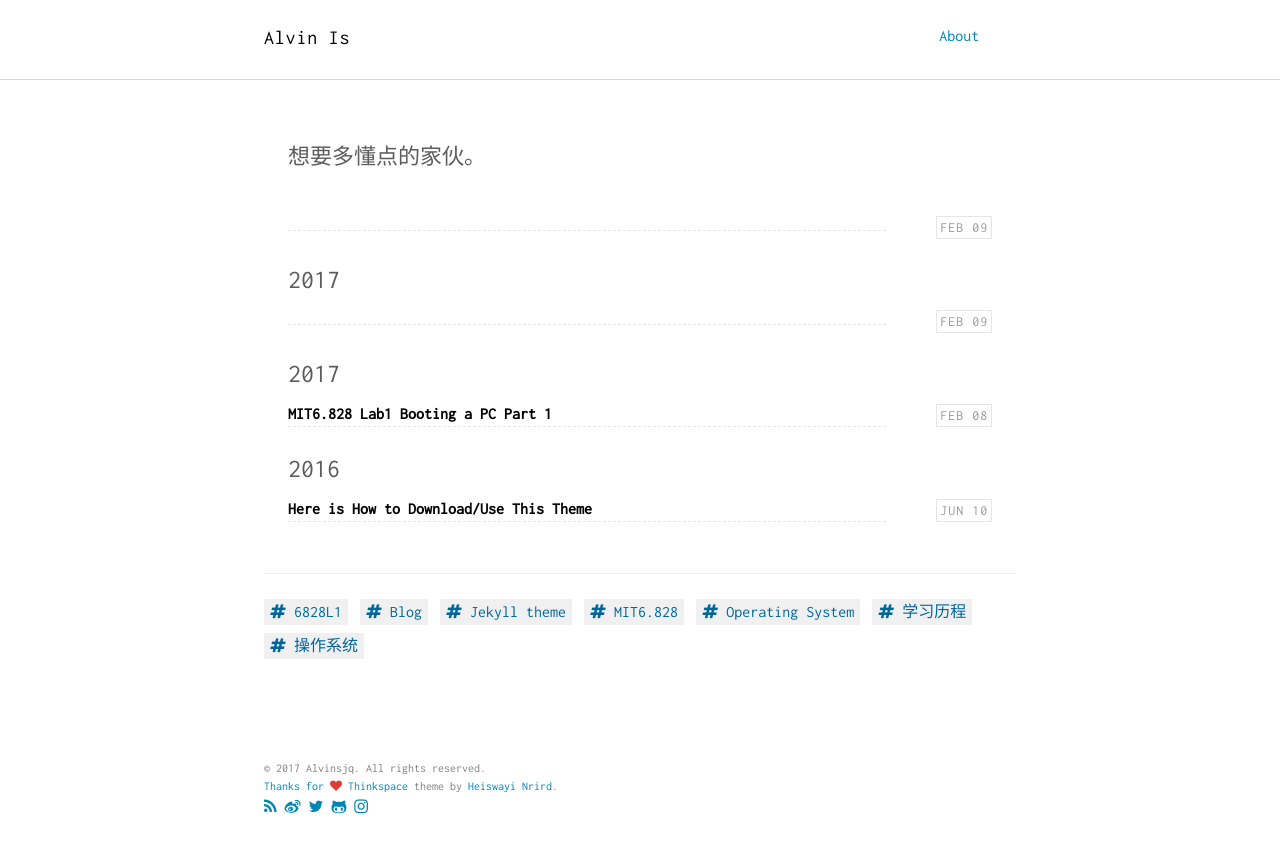
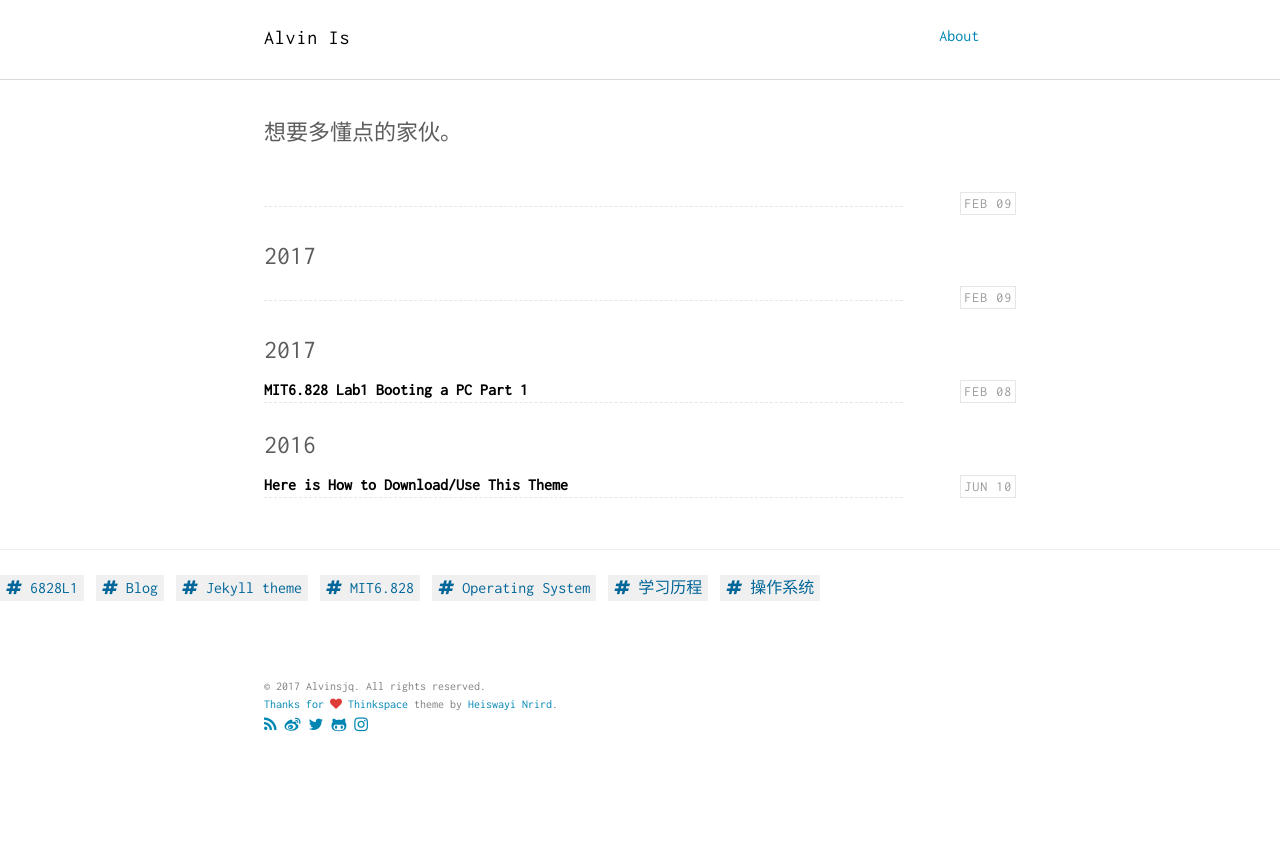
Before and after one commit to Alvinsjq/Alvinsjq.github.io, a Jekyll site: the page built from index.html, in a window 1280 px wide. Shown: the top 853 px of the page. Built offline with Jekyll 4.4.1, drawn with Linux system fonts in a browser that asks for light colours.

Commit message:
change default.html

```diff
--- a/_layouts/default.html
+++ b/_layouts/default.html
@@ -8,12 +8,7 @@ layout: compress
     <main class="wrapper">
       {% include header.html %}
 
-
-	<div id="content" class="container content">
         {{ content }}
-    </div>
-
-
 
       {% include footer.html %}
     </main>
```
